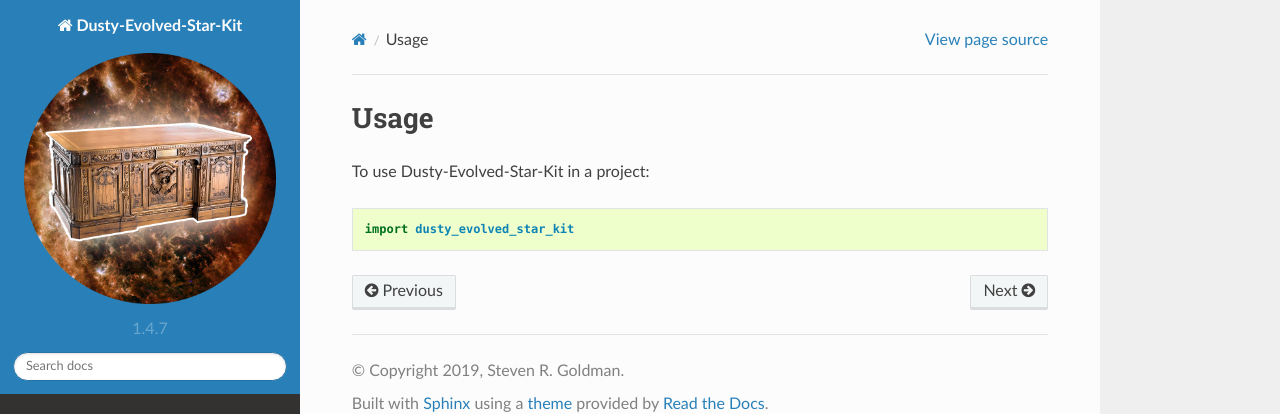
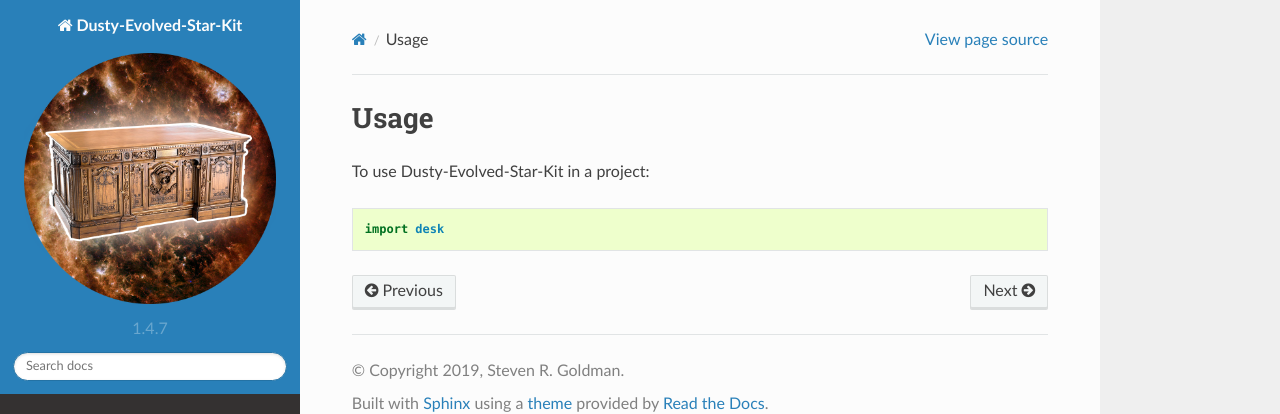
Before and after one commit to s-goldman/Dusty-Evolved-Star-Kit, a Sphinx documentation site: the page built from docs/usage.rst, in a window 1280 px wide. Shown: the top 414 px of the page. Built offline with Sphinx 7.4.7 and the Read the Docs theme 2.0.0, drawn with Linux system fonts in a browser that asks for light colours; pages that are not in the unit, such as notebooks, are missing from menus; the version number is read from the project's files by our own code.

Commit message:
fixed usage doc

```diff
--- a/docs/usage.rst
+++ b/docs/usage.rst
@@ -4,4 +4,4 @@
 
 To use Dusty-Evolved-Star-Kit in a project::
 
-    import dusty_evolved_star_kit
+    import desk
```
